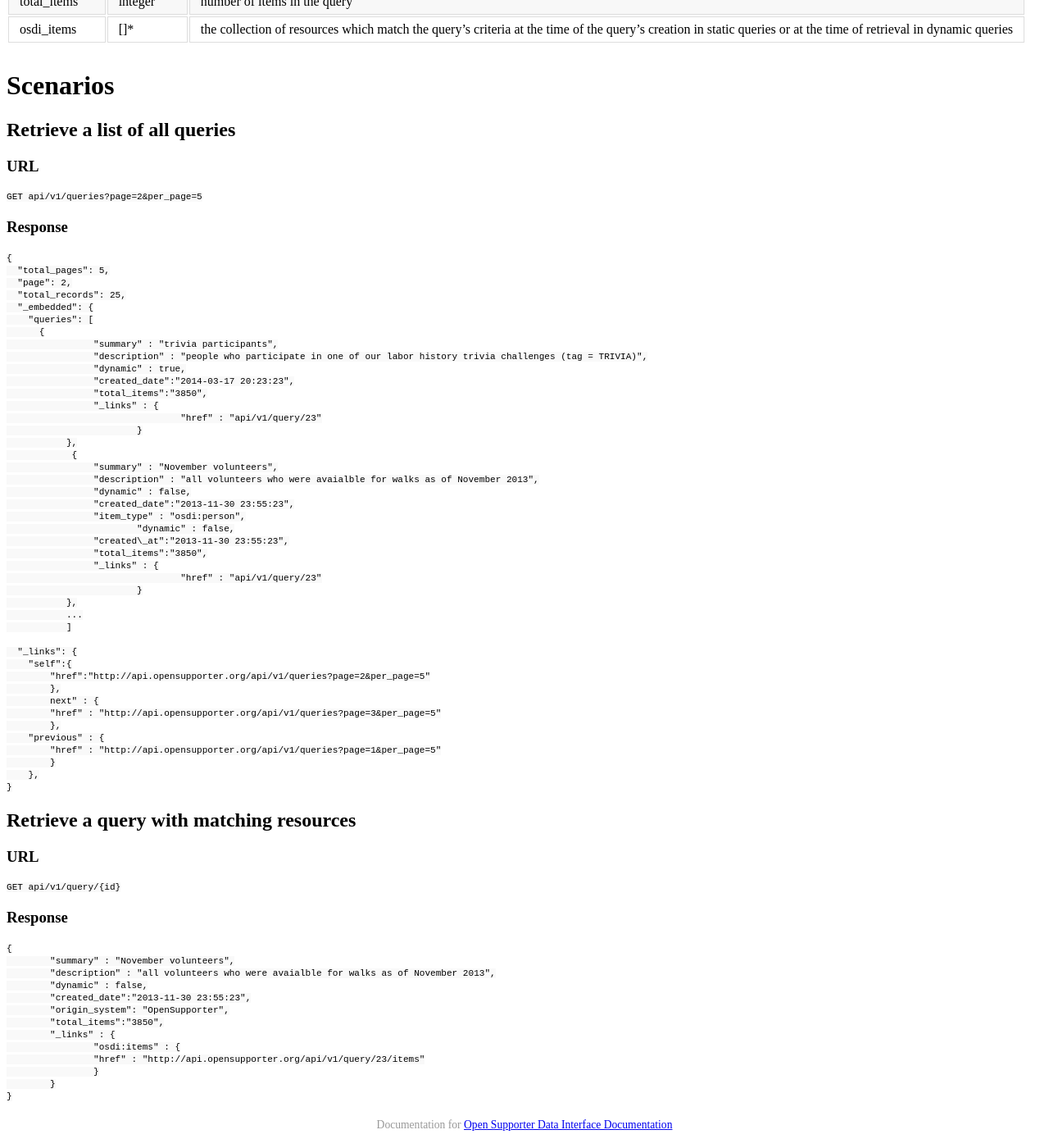
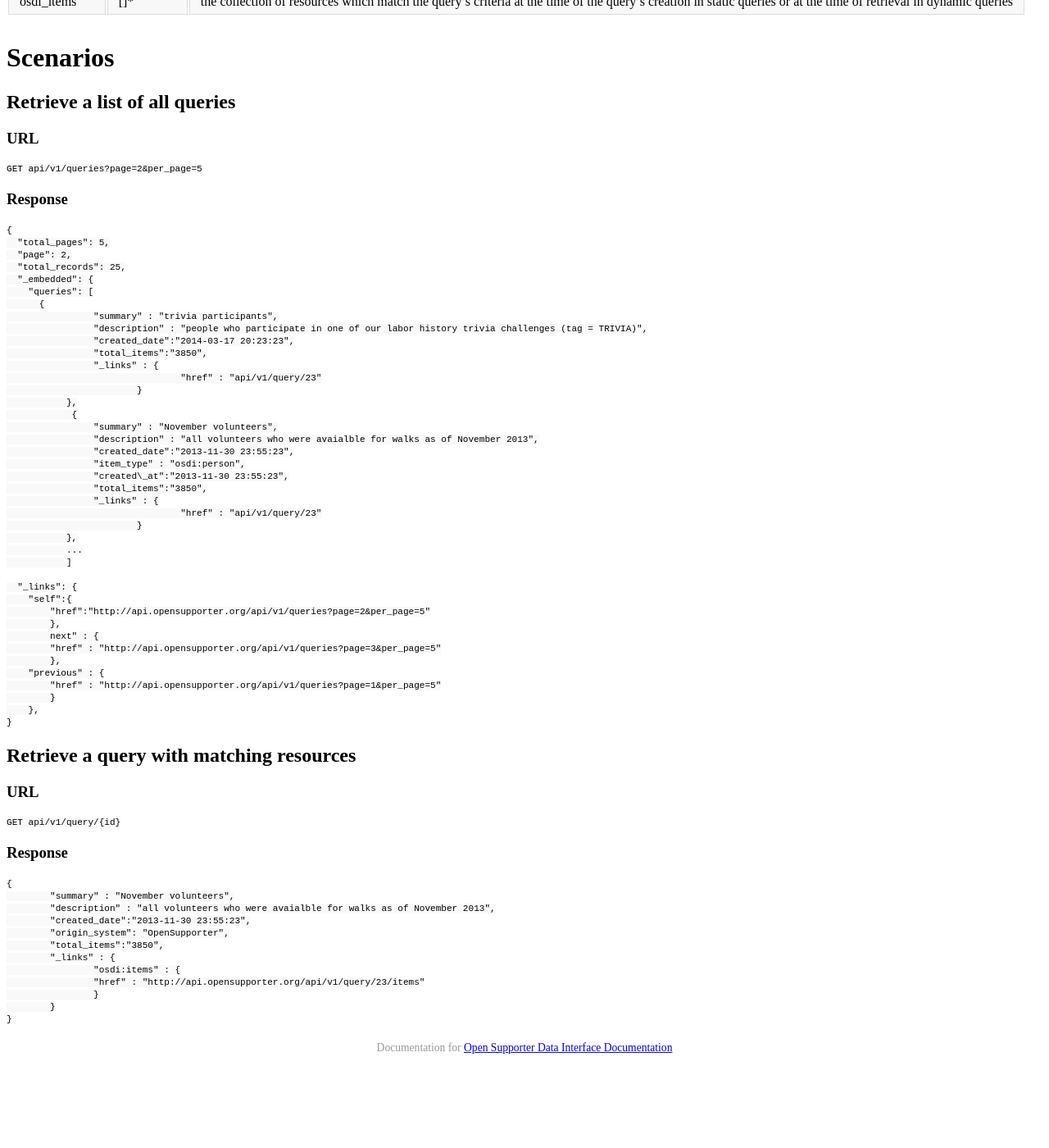
Before and after one commit to opensupporter/osdi-docs, a Jekyll site: the page built from queries.md, in a window 1280 px wide and 1400 px high, scrolled down 777 px. Shown: the whole window at 82% size. Built offline with Jekyll 4.4.1, drawn with Linux system fonts in a browser that asks for light colours; a style sheet for code colours, icons or effects is not loaded; after the commit the page ends 2083 px from its top, so only the background shows below that; some of the changed text lies outside the part shown.

Commit message:
Removed static option from queries, added explanatory remarks about implementing static queries as lists.

```diff
--- a/queries.md
+++ b/queries.md
@@ -16,7 +16,6 @@ A query is a collection of resources that fit a set of criteria
 |-------|-------|---------------|
 | identifiers | Identifier[] | An array of identifiers
 | description	| string	| description of the query's function; if possible, enough data to recreate query on the host system	|
-| dynamic		| boolean	| denotes whether the query is dynamic or static	|
 | created_date	| timestamp	| time the query was created	|
 | item_type     | string      | the type of item, eg "osdi:person"
 | origin_system | string    | Human readable identifier of the system where this query was created
@@ -41,7 +40,6 @@ A query is a collection of resources that fit a set of criteria
           {
 			"summary" : "trivia participants",
 			"description" : "people who participate in one of our labor history trivia challenges (tag = TRIVIA)",
-			"dynamic" : true,
 			"created_date":"2014-03-17 20:23:23",
 			"total_items":"3850",
 			"_links" : {
@@ -51,10 +49,8 @@ A query is a collection of resources that fit a set of criteria
 		    {
 			"summary" : "November volunteers",
 			"description" : "all volunteers who were avaialble for walks as of November 2013",
-			"dynamic" : false,
 			"created_date":"2013-11-30 23:55:23",
 			"item_type" : "osdi:person",
-            		"dynamic" : false,
 			"created\_at":"2013-11-30 23:55:23",
 			"total_items":"3850",
 			"_links" : {
@@ -87,7 +83,6 @@ A query is a collection of resources that fit a set of criteria
 	{
 		"summary" : "November volunteers",
 		"description" : "all volunteers who were avaialble for walks as of November 2013",
-		"dynamic" : false,
 		"created_date":"2013-11-30 23:55:23",
         	"origin_system": "OpenSupporter",
 		"total_items":"3850",
```
Also changed, not shown: other parts of queries.md (+1 -1 lines), lists.md (+2 -0 lines).
